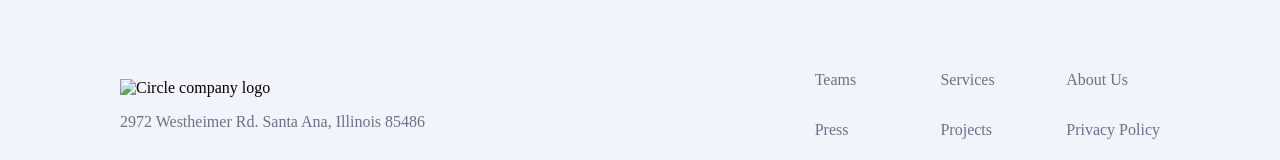
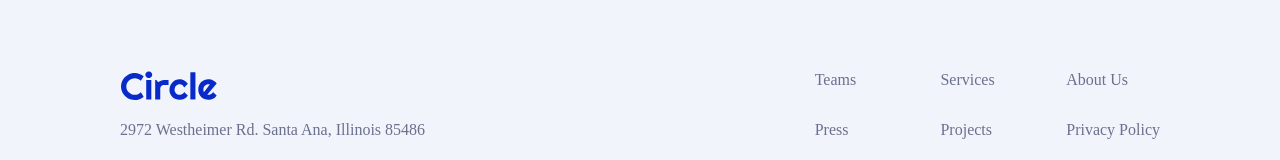
Before and after one commit to fjoralbash/mid-term-project, a plain HTML site: page projects.html in a window 1280 px wide. Shown: the part 2811-2971 px from the top of the page. Drawn offline with Linux system fonts and the light colour scheme.

Commit message:
modified:   projects.html

```diff
--- a/projects.html
+++ b/projects.html
@@ -102,7 +102,7 @@
 
     <section class="footer-section">
         <div>
-            <div class="footer-section__icon"><img src="/assets/logos/circle.svg" alt="Circle company logo"></div>
+            <div class="footer-section__icon"><img src="logos/circle.svg" alt="Circle company logo"></div>
             <div class="footer-section__address">2972 Westheimer Rd. Santa Ana, Illinois 85486</div>
         </div>
         <div>
```
